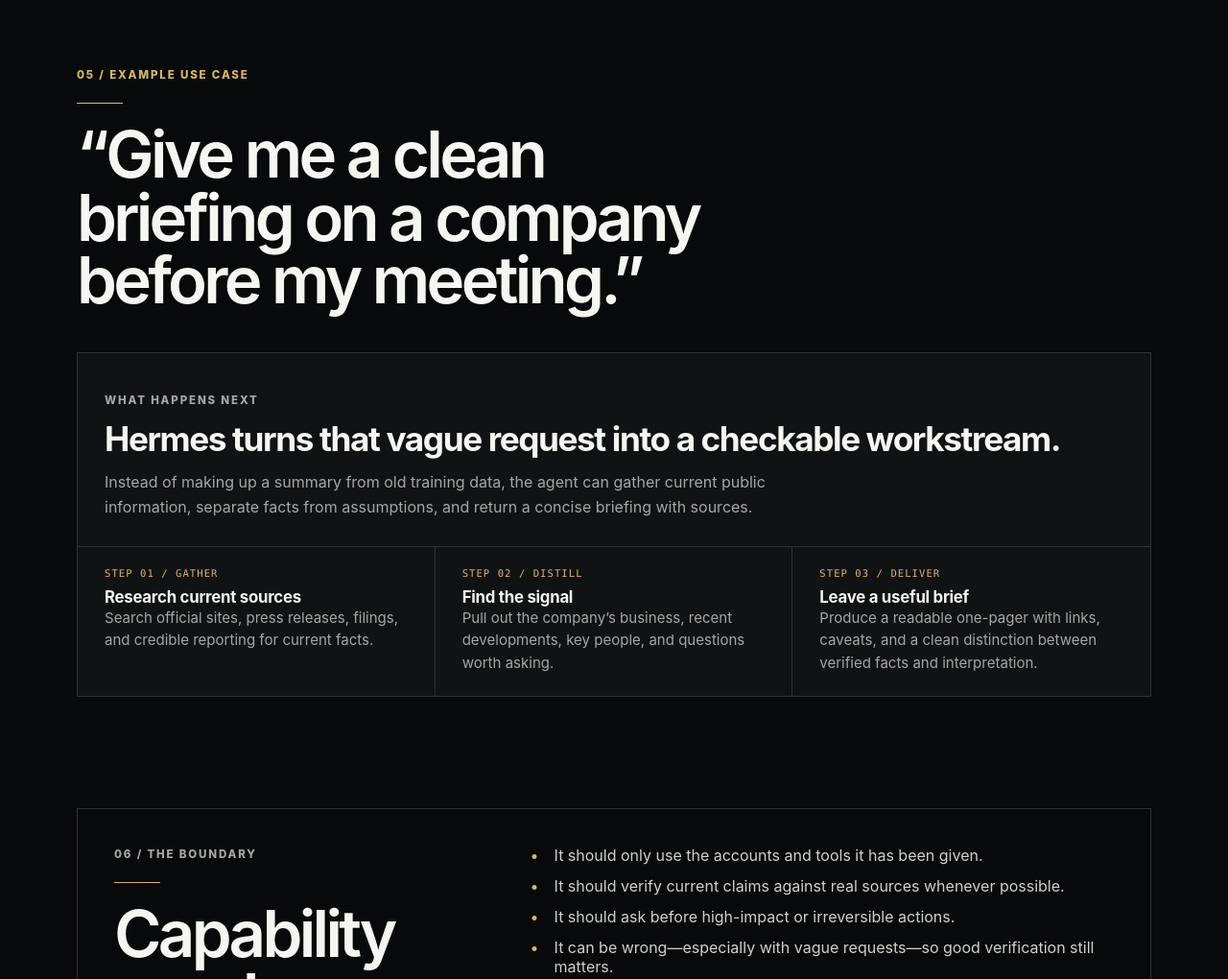
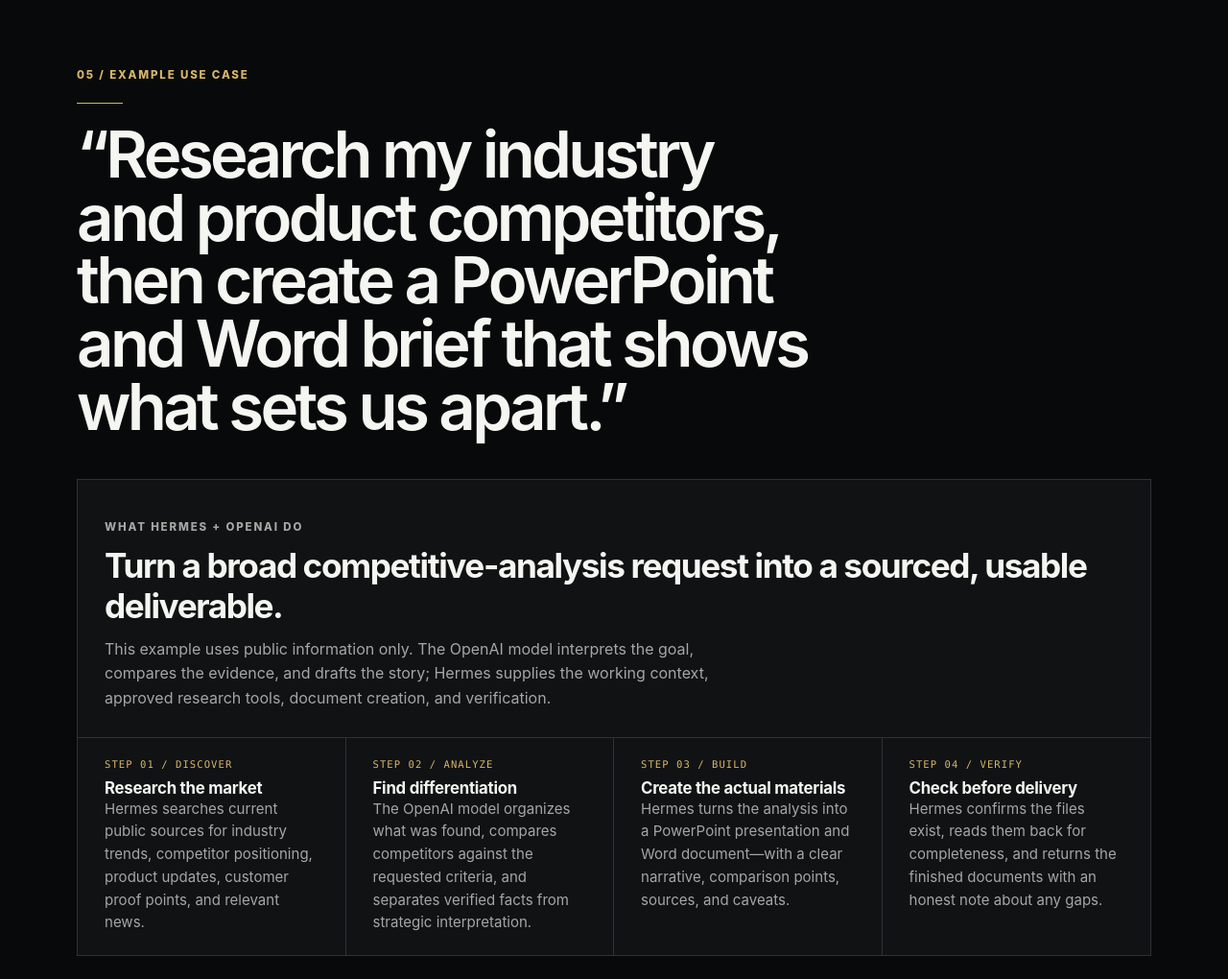
Before and after one commit to jcampion1/hermes-agent-explained, a plain HTML site: page index.html in a window 1280 px wide. Shown: the part 3480-4500 px from the top of the page at 96% size. Drawn offline with Linux system fonts and the light colour scheme.

Commit message:
feat: expand example into competitive analysis workflow

```diff
--- a/index.html
+++ b/index.html
@@ -137,7 +137,7 @@
       .capabilities { grid-template-columns: repeat(3, 1fr); }
       .capability { border-bottom: 0; border-right: 1px solid var(--line); }
       .capability:last-child { border-right: 0; }
-      .case-flow { grid-template-columns: repeat(3, 1fr); }
+      .case-flow { grid-template-columns: repeat(4, 1fr); }
       .case-step { border-bottom: 0; border-right: 1px solid var(--line); }
       .case-step:last-child { border-right: 0; }
       .boundary { grid-template-columns: .8fr 1.2fr; align-items: start; padding: 38px; }
@@ -218,17 +218,18 @@
     <section>
       <p class="eyebrow">05 / Example use case</p>
       <div class="rule"></div>
-      <h2>“Give me a clean briefing on a company before my meeting.”</h2>
+      <h2>“Research my industry and product competitors, then create a PowerPoint and Word brief that shows what sets us apart.”</h2>
       <div class="use-case">
         <div class="use-case-head">
-          <p class="eyebrow">What happens next</p>
-          <h3>Hermes turns that vague request into a checkable workstream.</h3>
-          <p>Instead of making up a summary from old training data, the agent can gather current public information, separate facts from assumptions, and return a concise briefing with sources.</p>
+          <p class="eyebrow">What Hermes + OpenAI do</p>
+          <h3>Turn a broad competitive-analysis request into a sourced, usable deliverable.</h3>
+          <p>This example uses public information only. The OpenAI model interprets the goal, compares the evidence, and drafts the story; Hermes supplies the working context, approved research tools, document creation, and verification.</p>
         </div>
         <div class="case-flow">
-          <article class="case-step"><span>Step 01 / Gather</span><h3>Research current sources</h3><p>Search official sites, press releases, filings, and credible reporting for current facts.</p></article>
-          <article class="case-step"><span>Step 02 / Distill</span><h3>Find the signal</h3><p>Pull out the company’s business, recent developments, key people, and questions worth asking.</p></article>
-          <article class="case-step"><span>Step 03 / Deliver</span><h3>Leave a useful brief</h3><p>Produce a readable one-pager with links, caveats, and a clean distinction between verified facts and interpretation.</p></article>
+          <article class="case-step"><span>Step 01 / Discover</span><h3>Research the market</h3><p>Hermes searches current public sources for industry trends, competitor positioning, product updates, customer proof points, and relevant news.</p></article>
+          <article class="case-step"><span>Step 02 / Analyze</span><h3>Find differentiation</h3><p>The OpenAI model organizes what was found, compares competitors against the requested criteria, and separates verified facts from strategic interpretation.</p></article>
+          <article class="case-step"><span>Step 03 / Build</span><h3>Create the actual materials</h3><p>Hermes turns the analysis into a PowerPoint presentation and Word document—with a clear narrative, comparison points, sources, and caveats.</p></article>
+          <article class="case-step"><span>Step 04 / Verify</span><h3>Check before delivery</h3><p>Hermes confirms the files exist, reads them back for completeness, and returns the finished documents with an honest note about any gaps.</p></article>
         </div>
       </div>
     </section>
```
